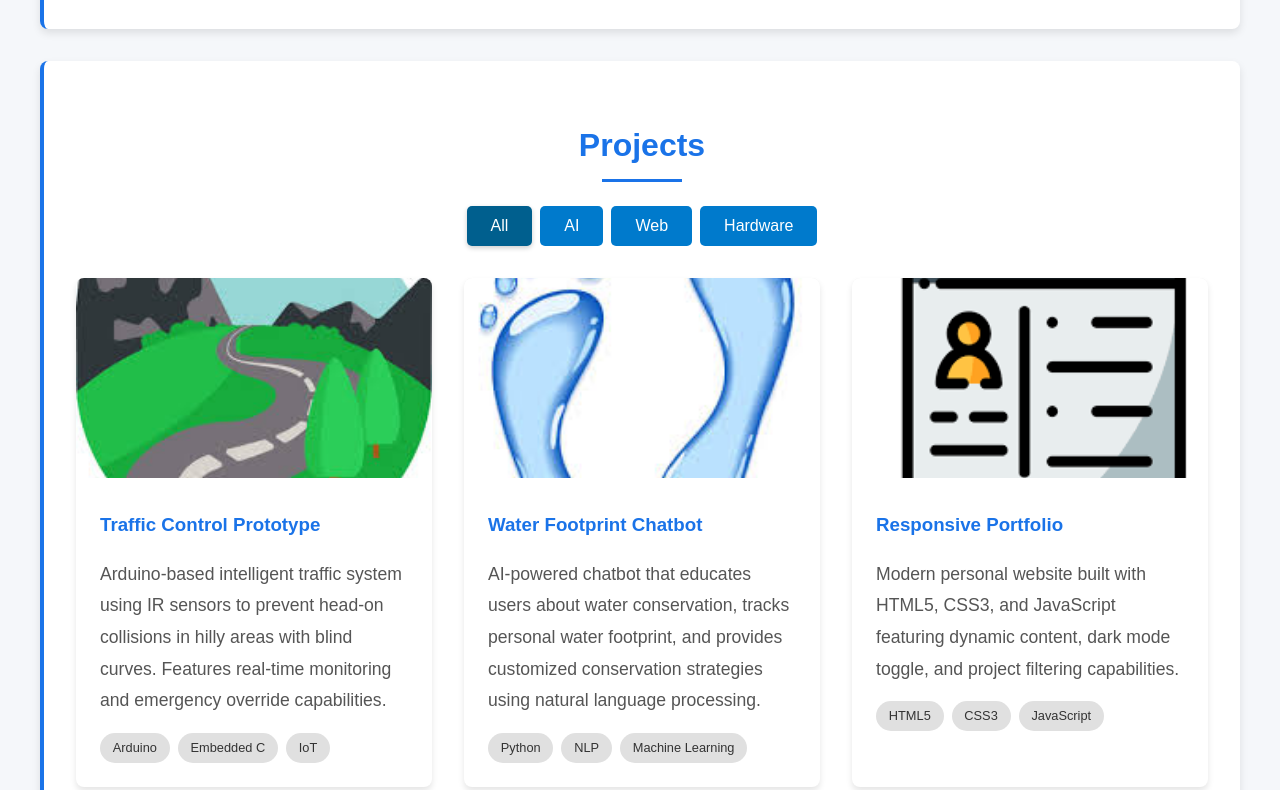
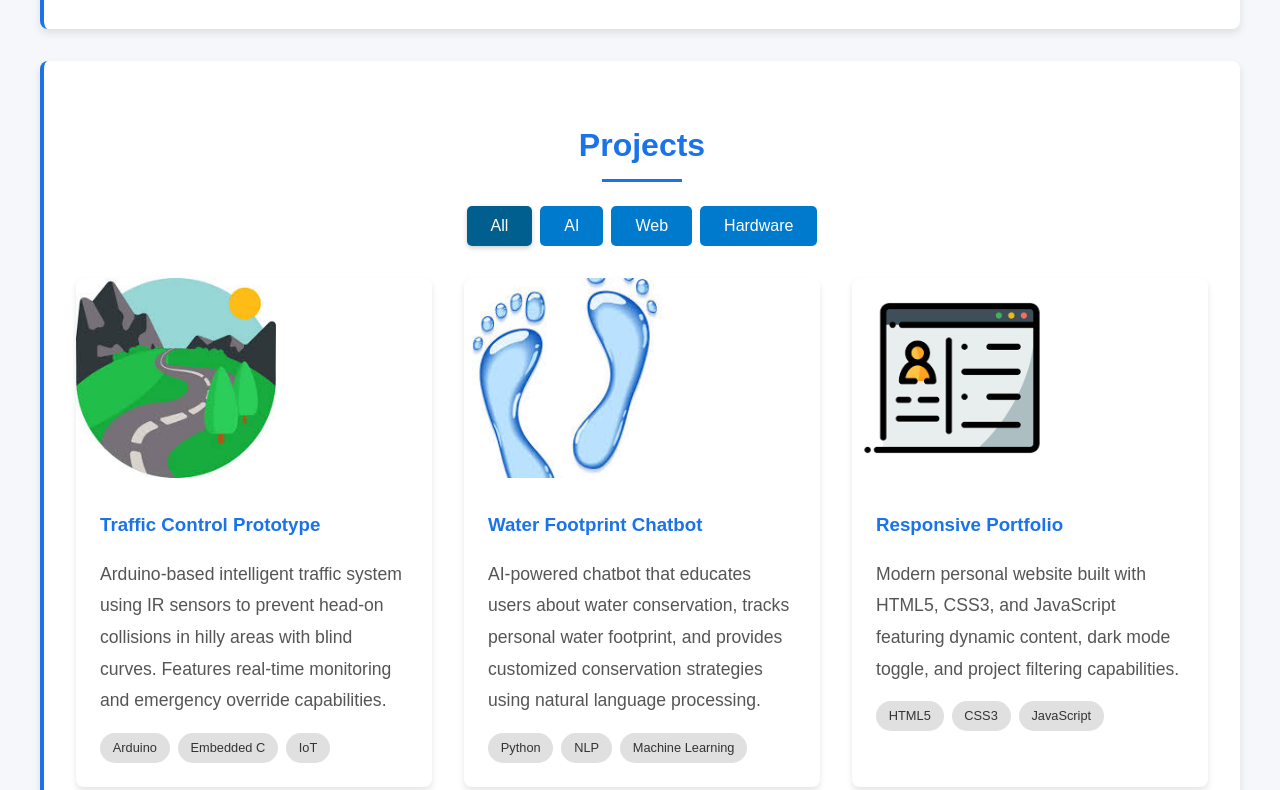
Before and after one commit to rohanjha-rj/portffolio, a plain HTML site: page index.html in a window 1280 px wide. Shown: the part 3838-4628 px from the top of the page. Drawn offline with nearby package versions, Linux system fonts and the light colour scheme; files whose address does not match are found by name.

Commit message:
Update styles.css

```diff
--- a/styles.css
+++ b/styles.css
@@ -221,7 +221,7 @@ main{padding:2rem;max-width:1200px;margin:0 auto}
 }
 .project-image
 {
-  width:100%;height:200px;object-fit:cover;
+  width:200px;height:200px;object-fit:cover;
   background-color:#f0f0f0;transition:opacity .3s
 }
 .project-image[loading=lazy]{opacity:0}
```
